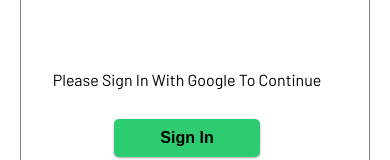
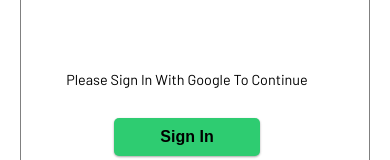
Before and after one commit to Jlbspyder/Budget-Planner, a React (Vite) app: page / in a window 390 px wide. Shown: the part 345-505 px from the top of the page. Built offline with nearby package versions, Linux system fonts and the light colour scheme; a web font is replaced by a local one.

Commit message:
Update index.css

```diff
--- a/src/index.css
+++ b/src/index.css
@@ -76,6 +76,7 @@
 .sign-in {
   text-align: center;
   text-transform: capitalize;
+  font-size: 1.2rem;
 }
 .header {
   min-height: 100px;
@@ -319,6 +320,9 @@
     height: 60px;
     margin-top: 10px;
   }
+   .sign-in {
+    font-size: 0.9rem;
+  }
   .sign-out {
     margin-top: 5px;
   }
```
